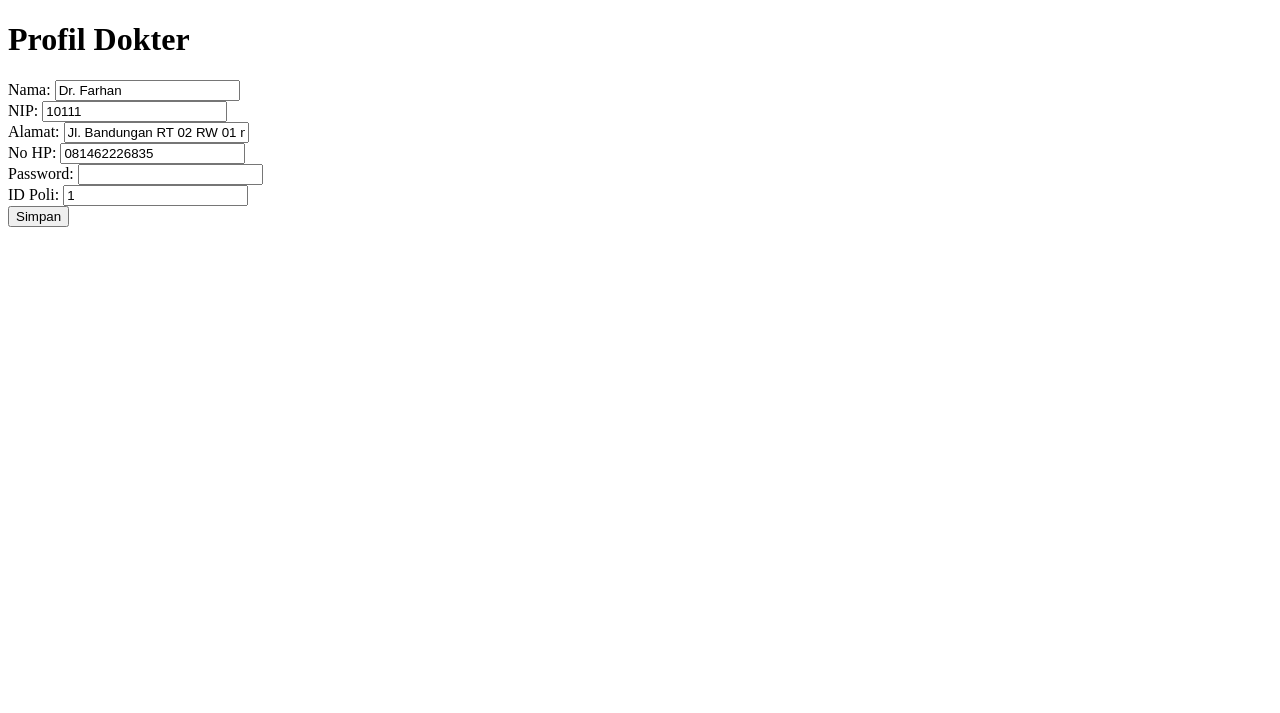
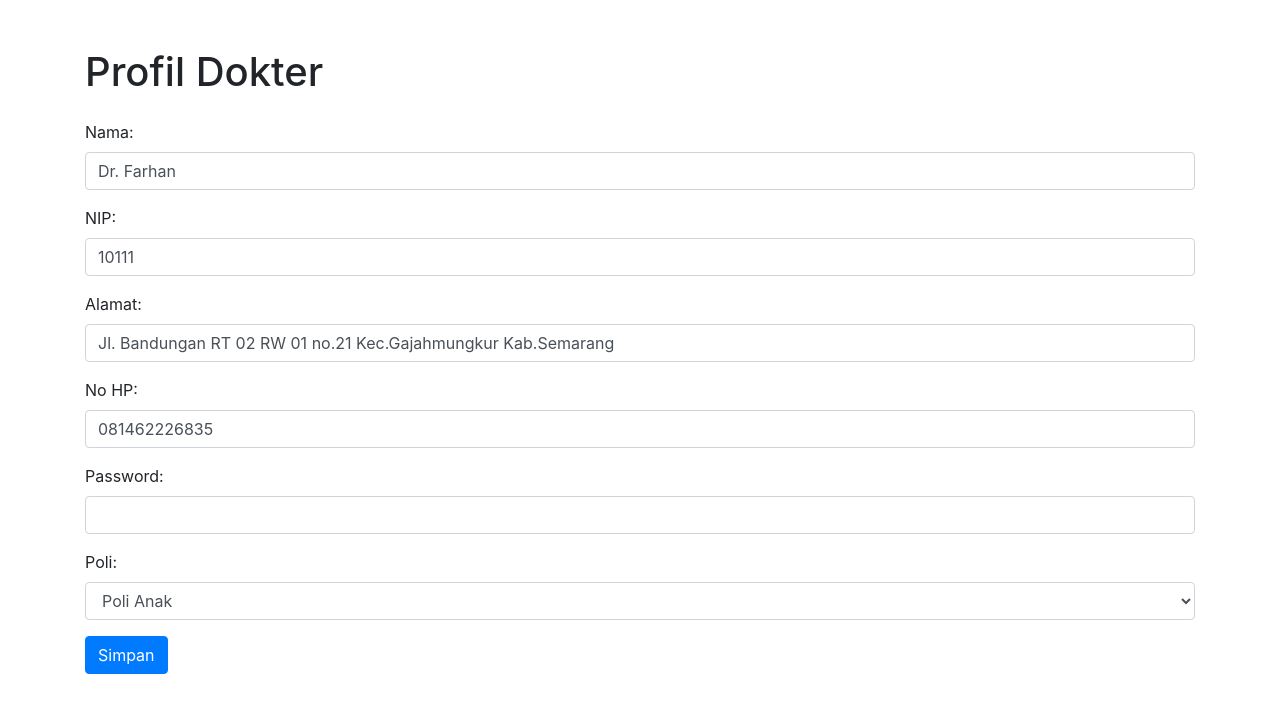
Before and after one commit to Bagasrmdhnw/Poliklinik-main, a PHP site: page /profiledokter.php in a window 1280 px wide. Shown: the top 713 px of the page. Run offline with PHP 8.4, Linux system fonts and the light colour scheme; the visitor is signed in with stand-in values (Sample User, id 1); data comes from the database, SQL or seed files in the repository; some libraries are stand-ins or nearby versions.

Commit message:
Update Profile

```diff
--- a/profiledokter.php
+++ b/profiledokter.php
@@ -4,7 +4,7 @@ if (!isset($_SESSION)) {
 }
 if (!isset($_SESSION['role'])) {
     // Jika pengguna sudah login, tampilkan tombol "Logout"
-    header("Location: index.php?page=loginDokter");
+    header("Location: index.php?page=profiledokter");
     exit;
 }
 
@@ -16,13 +16,26 @@ $id_dokter = $_SESSION['id_dokter'];
 $query = "SELECT * FROM dokter WHERE id = $id_dokter";
 $result = mysqli_query($mysqli, $query);
 
-// Periksa apakah query berhasil dijalankan
 if (!$result) {
-    die("Query error: " . mysqli_error($mysqli));
+    die("Query Error: " . mysqli_error($mysqli));
 }
 
-// Ambil data dokter
+// Ambil data dokter sebagai array associative
 $dokter = mysqli_fetch_assoc($result);
+
+// Ambil data poli untuk dropdown
+$query_poli = "SELECT id, nama_poli FROM poli";
+$result_poli = mysqli_query($mysqli, $query_poli);
+
+if (!$result_poli) {
+    die("Query Poli Error: " . mysqli_error($mysqli));
+}
+
+$poli_options = "";
+while ($row = mysqli_fetch_assoc($result_poli)) {
+    $selected = ($row['id'] == $dokter['id_poli']) ? 'selected' : '';
+    $poli_options .= "<option value='{$row['id']}' $selected>{$row['nama_poli']}</option>";
+}
 
 // Proses pembaruan data jika ada form submit
 if ($_SERVER['REQUEST_METHOD'] === 'POST') {
@@ -61,8 +74,9 @@ if ($_SERVER['REQUEST_METHOD'] === 'POST') {
     if (!$update_poli_result) {
         die("Update Poli Error: " . mysqli_error($mysqli));
     }
+
     // Redirect ke halaman profile dokter setelah perubahan
-    header("Location: index.php?page=loginDokter");
+    header("Location: index.php?page=profiledokter");
     exit();
 }
 
@@ -76,30 +90,53 @@ mysqli_close($mysqli);
     <meta charset="UTF-8">
     <meta name="viewport" content="width=device-width, initial-scale=1.0">
     <title>Profil Dokter</title>
+    <!-- Tambahkan link stylesheet Bootstrap di sini -->
+    <link rel="stylesheet" href="https://maxcdn.bootstrapcdn.com/bootstrap/4.0.0/css/bootstrap.min.css">
 </head>
 <body>
-    <h1>Profil Dokter</h1>
+    <div class="container">
+        <h1 class="mt-5 mb-4">Profil Dokter</h1>
 
         <form method="POST" action="">
+            <div class="form-group">
                 <label for="nama">Nama:</label>
-        <input type="text" name="nama" value="<?php echo $dokter['nama']; ?>" required><br>
+                <input type="text" class="form-control" name="nama" value="<?php echo $dokter['nama']; ?>" required>
+            </div>
 
+            <div class="form-group">
                 <label for="nip">NIP:</label>
-        <input type="text" name="nip" value="<?php echo $dokter['nip']; ?>" required><br>
+                <input type="text" class="form-control" name="nip" value="<?php echo $dokter['nip']; ?>" required>
+            </div>
 
+            <div class="form-group">
                 <label for="alamat">Alamat:</label>
-        <input type="text" name="alamat" value="<?php echo $dokter['alamat']; ?>" required><br>
+                <input type="text" class="form-control" name="alamat" value="<?php echo $dokter['alamat']; ?>" required>
+            </div>
 
+            <div class="form-group">
                 <label for="no_hp">No HP:</label>
-        <input type="text" name="no_hp" value="<?php echo $dokter['no_hp']; ?>" required><br>
+                <input type="text" class="form-control" name="no_hp" value="<?php echo $dokter['no_hp']; ?>" required>
+            </div>
 
+            <div class="form-group">
                 <label for="password">Password:</label>
-        <input type="password" name="password"><br>
+                <input type="password" class="form-control" name="password">
+            </div>
 
-        <label for="id_poli">ID Poli:</label>
-        <input type="text" name="id_poli" value="<?= $dokter['id_poli'] ?>"><br>
+            <div class="form-group">
+                <label for="id_poli">Poli:</label>
+                <select class="form-control" name="id_poli">
+                    <?= $poli_options ?>
+                </select>
+            </div>
 
-        <input type="submit" value="Simpan">
+            <button type="submit" class="btn btn-primary">Simpan</button>
         </form>
+    </div>
+
+    <!-- Tambahkan script Bootstrap di sini -->
+    <script src="https://code.jquery.com/jquery-3.2.1.slim.min.js"></script>
+    <script src="https://cdnjs.cloudflare.com/ajax/libs/popper.js/1.12.9/umd/popper.min.js"></script>
+    <script src="https://maxcdn.bootstrapcdn.com/bootstrap/4.0.0/js/bootstrap.min.js"></script>
 </body>
 </html>
```
Lines whose indentation alone changed are shown as unchanged.
